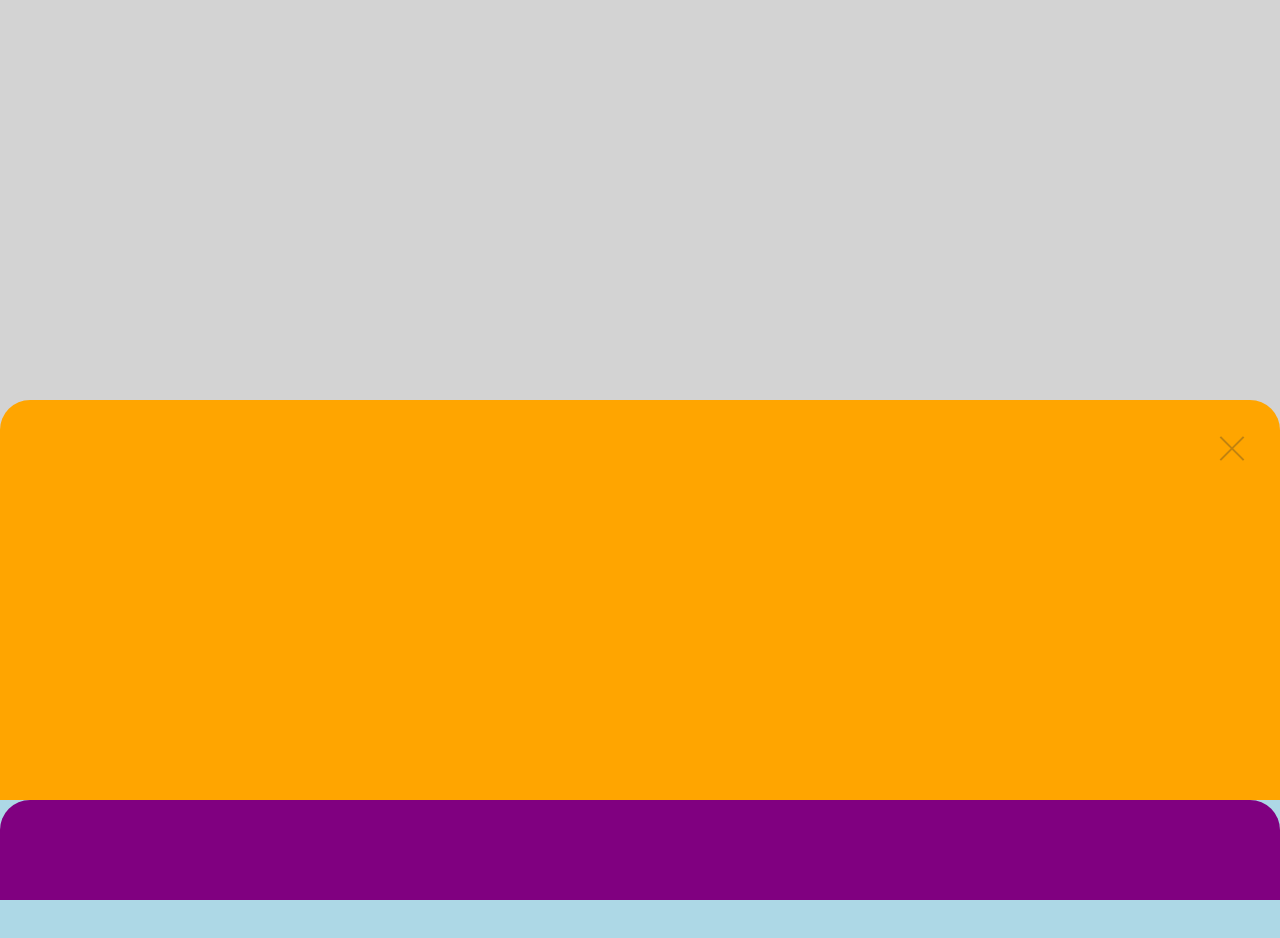
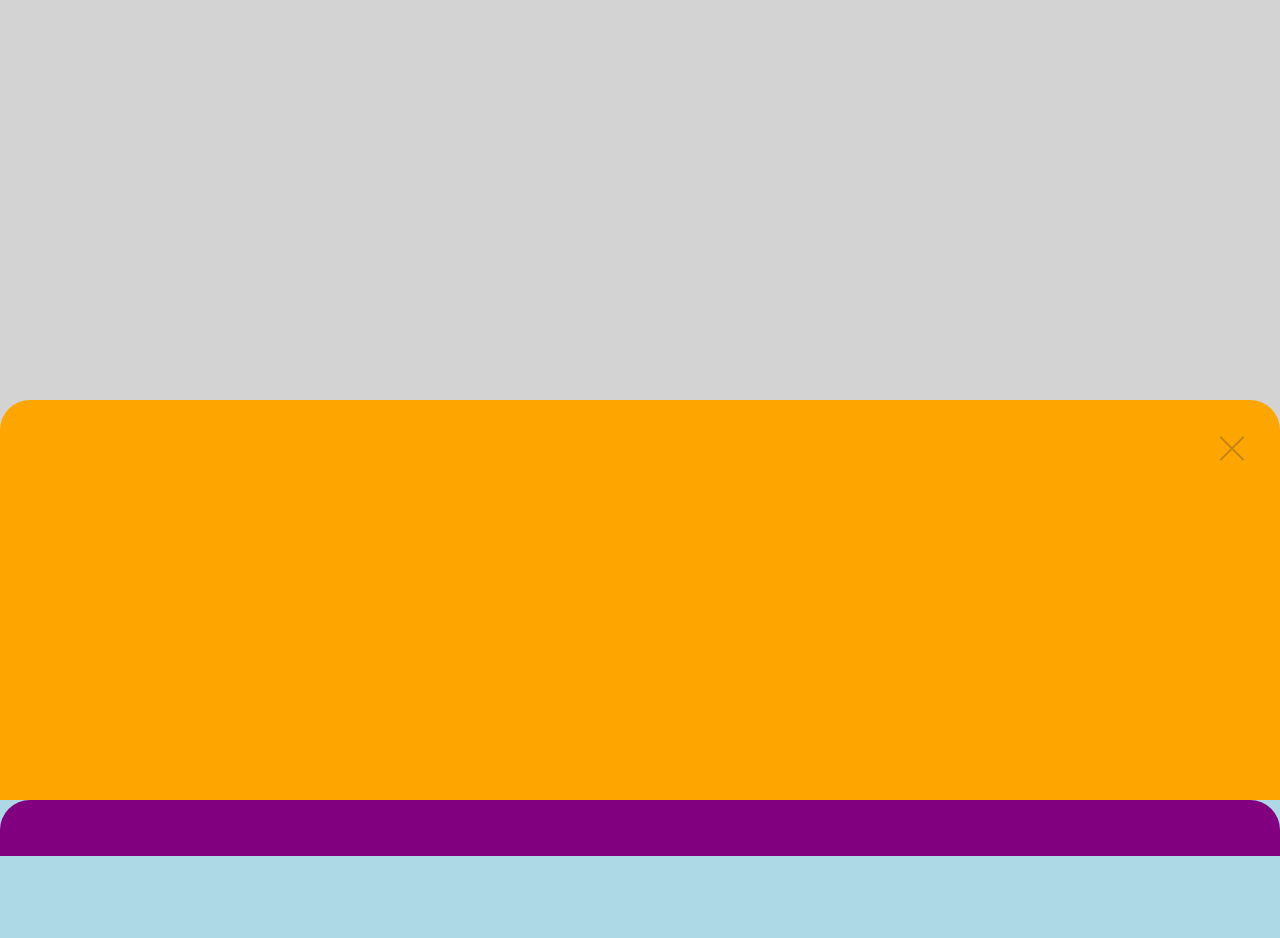
Before and after one commit to 1r00t/bottom-drawer, a plain HTML site: page index.html in a window 1280 px wide. Both pictures are taken after a click on the element 640 px from the left and 750 px from the top of the page. Shown: the top 938 px of the page. Drawn offline with Linux system fonts and the light colour scheme.

Commit message:
adjust placeholder height

```diff
--- a/style.css
+++ b/style.css
@@ -38,7 +38,7 @@
     background-color: purple;
     position: fixed;
     bottom: 0px;
-    height: 100px;
+    height: 56px;
     width: 100%;
     -webkit-transition: bottom 0.3s ease-out 0.5s;
     -moz-transition: bottom 0.3s ease-out 0.5s;
@@ -63,7 +63,7 @@
 }
 
 .drawerPlaceholderDown {
-    bottom: -100px;
+    bottom: -56px;
     -webkit-transition-delay: 0s;
     -moz-transition-delay: 0s;
     -o-transition-delay: 0s;
```
